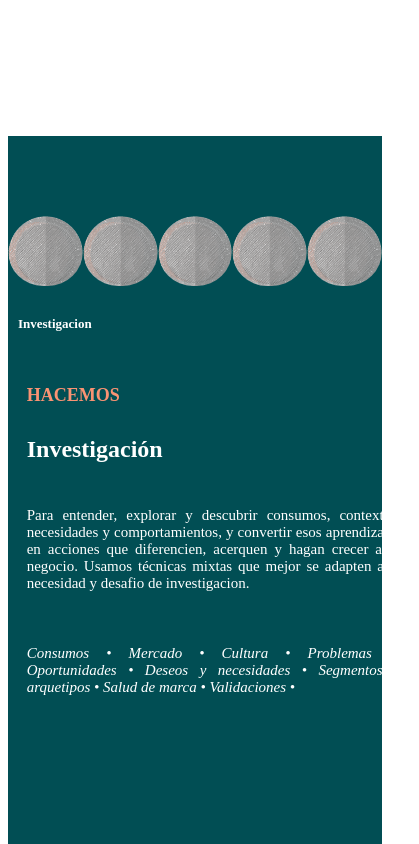
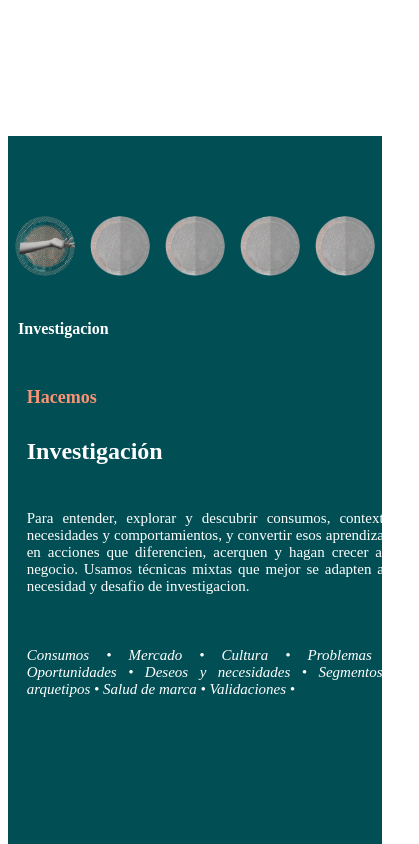
Before and after one commit to villaleoo/constel-accion, a React (Create React App) app: page / in a window 390 px wide. Shown: the part 1560-2404 px from the top of the page, 419 px wide, since content can reach past the window. Built offline with nearby package versions, Linux system fonts and the light colour scheme; the HTML template or start-up script is replaced by a standard one.

Commit message:
detalles

```diff
--- a/src/components/content/sectionList/accion/accionStyles.scss
+++ b/src/components/content/sectionList/accion/accionStyles.scss
@@ -78,6 +78,13 @@
    }
 }
 //algunas mac
-@media only screen and (min-width:769px) and (max-width:1023px){
-
+@media only screen and (min-width:1024px) and (max-width:1440px){
+     .accionContainer{
+        .accionContent{
+            width: 100%;
+            .accionTitles{
+                width: 100%;
+            }
+        }
+     }
 }
--- a/src/components/content/sectionList/creamos/creamosStyles.scss
+++ b/src/components/content/sectionList/creamos/creamosStyles.scss
@@ -18,7 +18,6 @@
                 color: lightsalmon;
                 font-weight: bold;
                 font-size: x-large;
-                text-transform: uppercase;
                 margin-bottom: 8%;
             }
             h2{
--- a/src/components/content/sectionList/hacemos/Hacemos.jsx
+++ b/src/components/content/sectionList/hacemos/Hacemos.jsx
@@ -46,7 +46,7 @@ export const Hacemos = () => {
             }
         </div>
         <div className='hacemosContent'>
-            <h3>HACEMOS</h3>
+            <h3>Hacemos</h3>
             {
 
                 serviceContent.map((serviceActive, index)=>
--- a/src/components/content/sectionList/hacemos/hacemosStyles.scss
+++ b/src/components/content/sectionList/hacemos/hacemosStyles.scss
@@ -4,6 +4,7 @@
     background-color: #014E54;
     display: flex;
     padding: 7% 15% 5% 20%;
+    overflow: hidden;
     .hacemosInputs{
         display: flex;
         flex-direction: column;
@@ -11,15 +12,15 @@
         width: 12%;
         .inputsContainer{
             position: relative;
-            background-image: url("../../../assets/hacemosInactivo.png");
-            background-size: cover;
             border-radius: 100px;
             width: 100%;
             height: 100%;
-                input[type=radio]{
-                    display:none;
-                }
-                input[type=radio] + label{
+            input[type=radio]{
+                display:none;
+            }
+            input[type=radio] + label{
+                    background-image: url("../../../assets/hacemosInactivo.png");
+                    background-size: cover;
                     cursor: pointer;
                     width: 100%;
                     height: 100%;
@@ -97,44 +98,39 @@
 
 @media only screen and (min-width:0px) and (max-width:768px){
     .hacemosContainer{
-        height: 120vh;
+        height: 100vh;
         padding: 0;
         padding-top: 80px;
         flex-direction: column;
         .hacemosInputs{
             flex-direction: row;
             width: 100%;
-            height: 8%;
+            height: 20%;
             .inputsContainer{
-                height: 70px;
-                input[type=radio]:checked + label{
-                    p{
-                        display: flex;
-                        position: absolute;
-                        top:60px;
-                        font-size: small;
-
-                    }
+                height: 100%;
+                display: flex;
+                justify-content: space-around;
+                input[type=radio] + label{
+                    background-image: url("../../../assets/hacemosInactivo.png");
+                    background-size: cover;
+                    height: 60px;
+                    width: 60px;
                     #textInput0 , #textInput1, #textInput2, #textInput3{
+                        top:20px;
                         left: 10px;
-
                     }
                     #textInput4{
                         position: absolute;
+                        top: 20px;
                         right: 5px;
                     }
-
                 }
-
-
             }
-
-
         }
         .hacemosContent{
             height: 90%;
             width: 100%;
-            padding: 20% 5% 0 5%;
+            padding: 0% 5% 0 5%;
             text-align: justify;
             h3{
                 font-weight: bold;
@@ -166,7 +162,7 @@
         }
     }
 }
-@media only screen and (min-width:1440px) and (max-width:1445px){
+@media only screen and (min-width:1439px) and (max-width:1450px){
     .hacemosContainer{
         .hacemosInputs{
             width: 15%;
--- a/src/components/content/sectionList/somos/Somos.jsx
+++ b/src/components/content/sectionList/somos/Somos.jsx
@@ -16,7 +16,8 @@ export const Somos = () => {
   return (
     <div className='somosContainer' id='seccionSomos'>
         <div className='somosContent'>
-            <h3>SOMOS</h3>
+            <h3>Somos
+            </h3>
             <div className='textSomos'>
                 <p>{somosContent.text}</p>
             </div>
--- a/src/components/content/sectionList/somos/slider/sliderStyles.scss
+++ b/src/components/content/sectionList/somos/slider/sliderStyles.scss
@@ -10,7 +10,6 @@
 
             p{
                 font-size: x-large;
-
                 padding: 5px 2% 5px 2%;
                 margin-top: 1.5%;
                 color: #FA9373;
@@ -68,6 +67,20 @@
    }
 }
 //algunas mac
-@media only screen and (min-width:769px) and (max-width:1023px){
+@media only screen and (min-width:1024px) and (max-width:1440px){
+    .sliderContainer{
+        padding: 0;
+        .sliderContent{
+            height: 100%;
+            padding: 0;
+            margin: 0;
+            .sliderConjuntoItems{
+                p{
+                    padding: 0 2%;
+                    text-align: center;
 
+                }
+            }
+        }
+       }
 }
--- a/src/components/content/sectionList/somos/somosStyles.scss
+++ b/src/components/content/sectionList/somos/somosStyles.scss
@@ -76,6 +76,6 @@
     }
    }
 //algunas mac
-@media only screen and (min-width:769px) and (max-width:1023px){
+@media only screen and (min-width:1024px) and (max-width:1440px){
 
 }
```
Also changed, not shown: src/components/assets/hacemosActivoMobile.png (added), src/components/assets/hacemosInactivoMobile.png (added).
